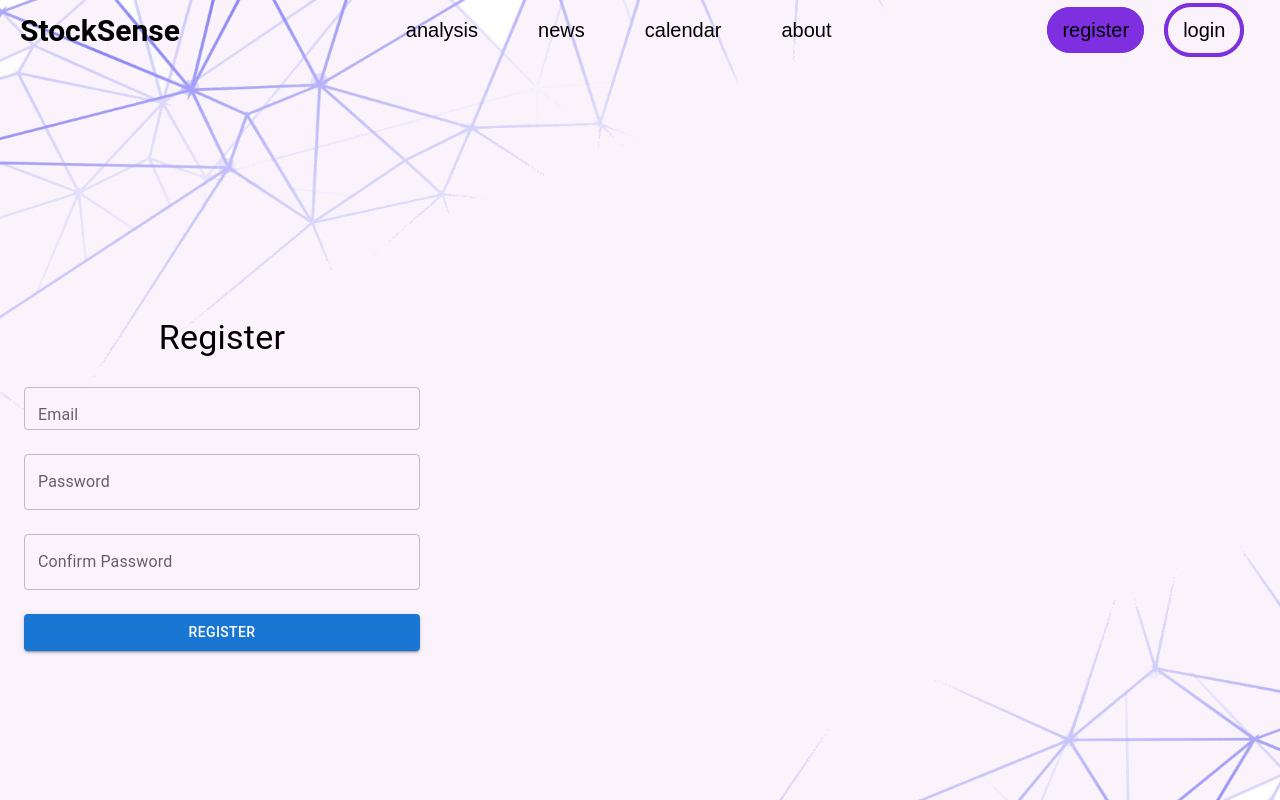
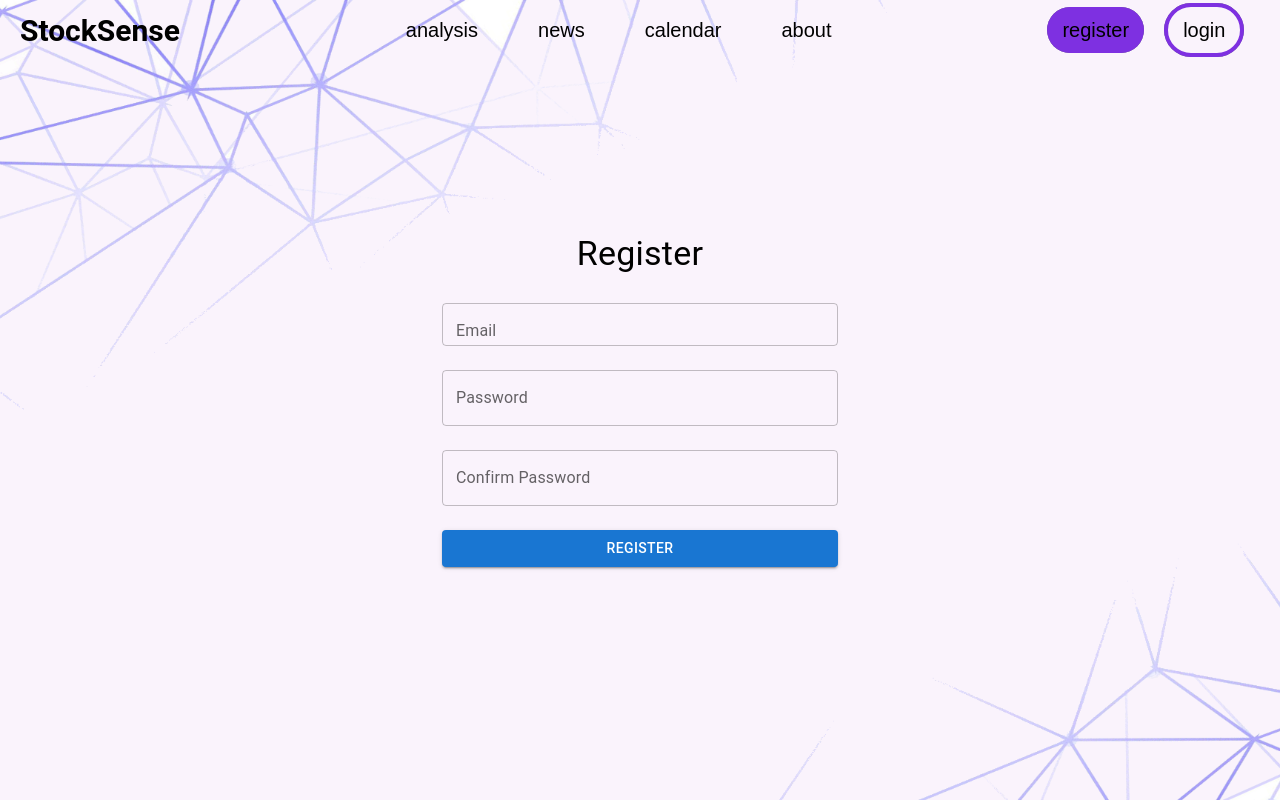
Before and after one commit to SzymonLiszewski/investmentApp, a React (Vite) app in the folder frontend/: page /register in a window 1280 px wide. Shown: the top 800 px of the page. Built offline with nearby package versions, Linux system fonts and the light colour scheme.

Commit message:
Fix login and register layout

```diff
--- a/frontend/src/components/login/LoginForm.jsx
+++ b/frontend/src/components/login/LoginForm.jsx
@@ -44,13 +44,12 @@ const LoginForm = () => {
   }
 
   return (
-    <Container maxWidth="xs">
+    <Container maxWidth="xs" sx={{ width: '100%' }}>
       <Box
         display="flex"
         flexDirection="column"
         justifyContent="center"
         alignItems="center"
-        minHeight="100vh"
       >
         <Typography variant="h4" component="h1" gutterBottom>
           Login
--- a/frontend/src/components/login/RegisterForm.jsx
+++ b/frontend/src/components/login/RegisterForm.jsx
@@ -42,13 +42,12 @@ const RegisterForm = () => {
   }
 
   return (
-    <Container maxWidth="xs">
+    <Container maxWidth="xs" sx={{ width: '100%' }}>
       <Box
         display="flex"
         flexDirection="column"
         justifyContent="center"
         alignItems="center"
-        minHeight="100vh"
       >
         <Typography variant="h4" component="h1" gutterBottom>
           Register
--- a/frontend/src/pages/LoginPage.jsx
+++ b/frontend/src/pages/LoginPage.jsx
@@ -1,8 +1,9 @@
 import LoginForm from "../components/login/LoginForm";
+import "./styles/LoginPage.css";
 
 function LoginPage(){
     return (
-        <div>
+        <div className="login-page-container">
           <LoginForm />
         </div>
       );
--- a/frontend/src/pages/RegisterPage.jsx
+++ b/frontend/src/pages/RegisterPage.jsx
@@ -1,8 +1,9 @@
 import RegisterForm from "../components/login/RegisterForm";
+import "./styles/RegisterPage.css";
 
 function RegisterPage(){
     return (
-        <div>
+        <div className="register-page-container">
           <RegisterForm />
         </div>
       );
--- /dev/null
+++ b/frontend/src/pages/styles/LoginPage.css
@@ -0,0 +1,14 @@
+.login-page-container {
+  position: fixed;
+  top: 0;
+  left: 0;
+  right: 0;
+  bottom: 0;
+  min-height: 100vh;
+  display: flex;
+  align-items: center;
+  justify-content: center;
+  width: 100%;
+  margin: 0;
+  padding: 0;
+}
--- /dev/null
+++ b/frontend/src/pages/styles/RegisterPage.css
@@ -0,0 +1,14 @@
+.register-page-container {
+  position: fixed;
+  top: 0;
+  left: 0;
+  right: 0;
+  bottom: 0;
+  min-height: 100vh;
+  display: flex;
+  align-items: center;
+  justify-content: center;
+  width: 100%;
+  margin: 0;
+  padding: 0;
+}
```
